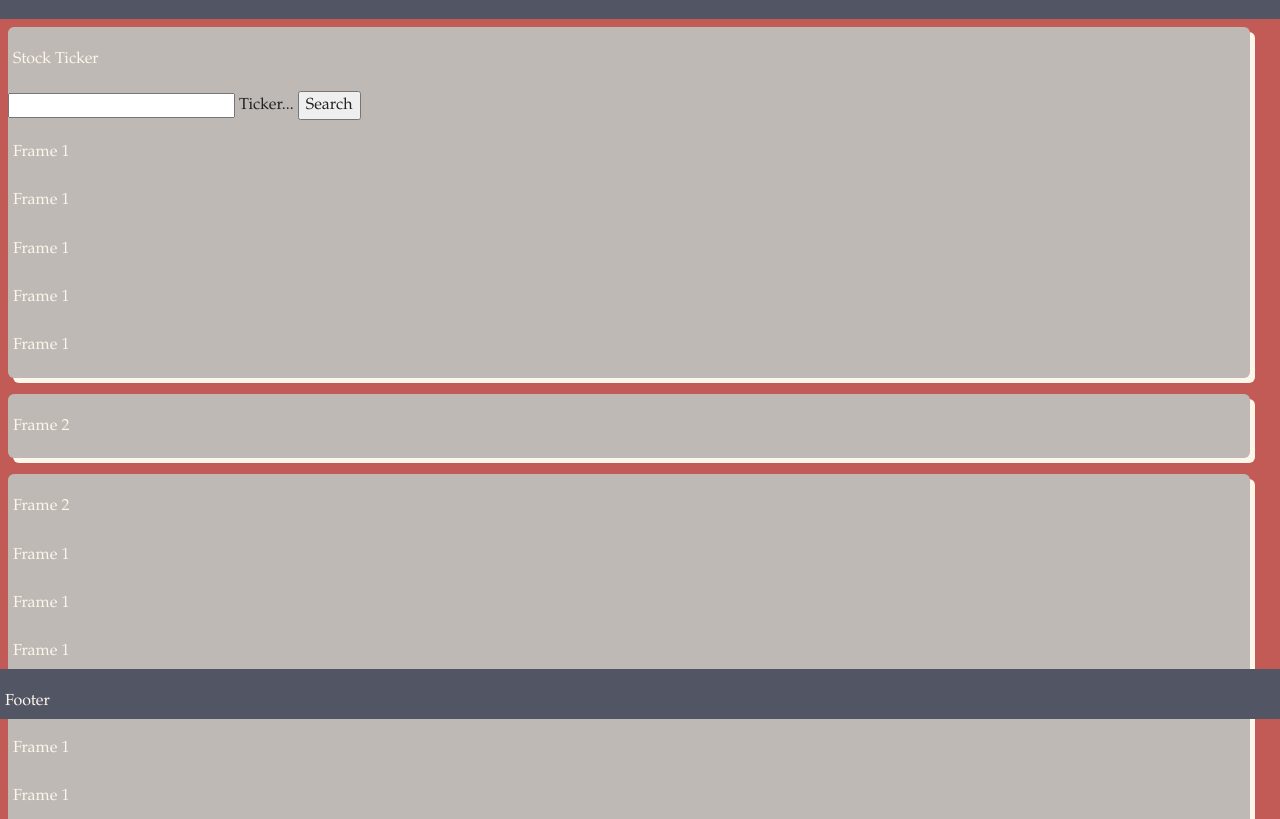
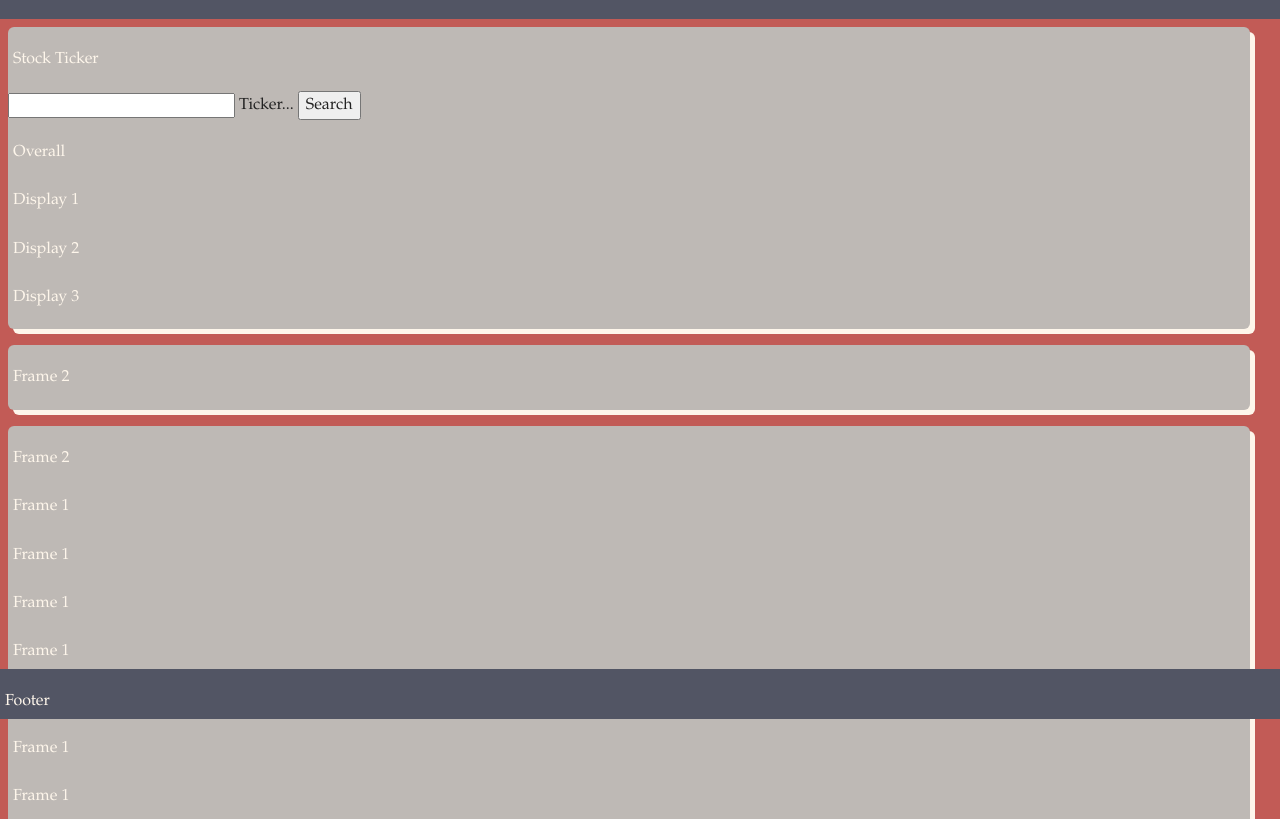
Before and after one commit to Dmitri-2/StockAI, a website: page StockSite/src/index.html in a window 1280 px wide. Shown: the part 81-900 px from the top of the page. Drawn offline with nearby package versions, Linux system fonts and the light colour scheme; files that its build step writes are made by us from their sources.

Commit message:
Adds Logo and Minor Updates

```diff
--- a/StockSite/src/css/custom.css
+++ b/StockSite/src/css/custom.css
@@ -63,6 +63,7 @@ body{
     width: 97%;
 }
 
+
 #footer{
     height: 50px;
     position: fixed;
@@ -75,3 +76,10 @@ p{
     padding: 5px;
     color: rgb(254, 246, 235);
 }
+
+
+.stock-display{
+    height: 50px;
+    width: 50px;
+    background-color: white;
+}
--- a/StockSite/src/index.html
+++ b/StockSite/src/index.html
@@ -42,11 +42,19 @@
                     <input type="search"> Ticker...</input>
                     <button> Search </button>
                 </div>
-                <p> Frame 1 </p>
-                <p> Frame 1 </p>
-                <p> Frame 1 </p>
-                <p> Frame 1 </p>
-                <p> Frame 1 </p>
+                <div id="stock-display">
+                    <p> Overall</p>
+                </div>
+                <div id="stock-display">
+                    <p> Display 1</p>
+                </div>
+                 <div id="stock-display">
+                    <p> Display 2 </p>
+                </div>
+                 <div id="stock-display">
+                    <p> Display 3 </p>
+                </div>
+
 
             </div>
             <div class="main sub-frame">
@@ -67,7 +75,7 @@
                 <p> Frame 1 </p>
                 <p> Frame 1 </p>
                 <p> Frame 1 </p>
-                <p> Frame 1 </p>
+                p> Frame 1 </p>
                 <p> Frame 1 </p>
                 <p> Frame 1 </p>
             </div>
```
Also changed, not shown: 1 other file.
